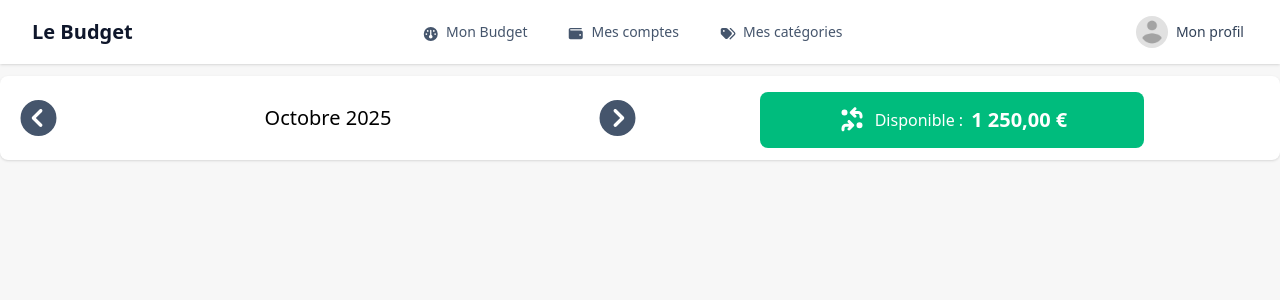
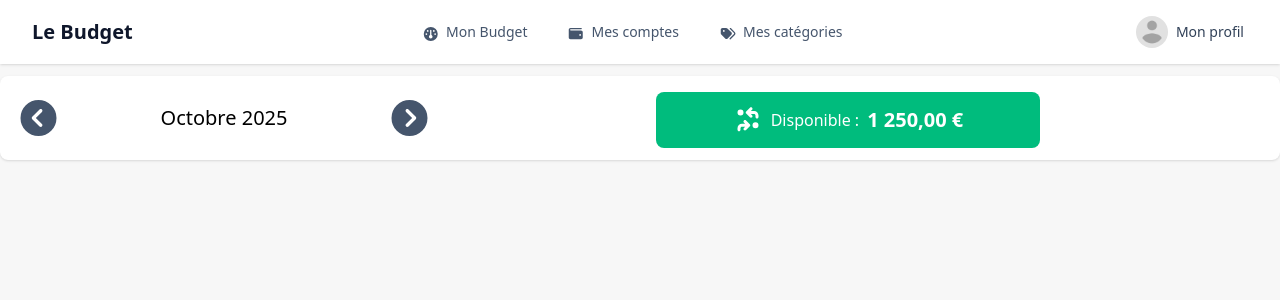
Before and after one commit to valcriss/le-budget, an Angular app in the folder frontend/: page /budget in a window 1280 px wide. Shown: the top 300 px of the page. Built offline with nearby package versions, Linux system fonts and the light colour scheme.

Commit message:
style: adjust layout proportions for budget header component

```diff
--- a/frontend/src/app/components/budget/budget-header/budget-header.html
+++ b/frontend/src/app/components/budget/budget-header/budget-header.html
@@ -1,6 +1,6 @@
 <div class="px-3 md:px-0">
     <div class="mx-auto md:max-w-7xl p-2 px-4 bg-white mt-3 shadow-sm rounded-sm md:rounded-lg md:flex md:flex-row">
-        <div class="md:basis-6/12 flex items-center">
+        <div class="md:basis-4/12 flex items-center">
             <div id="budget-selector" class="flex flex-row items-center w-full">
                 <div id="previous" class="basis-0 flex items-center">
                     <fa-icon [icon]="icPrev"
@@ -13,7 +13,7 @@
                 </div>
             </div>
         </div>
-    <div class="mt-2 mb-1 md:basis-6/12 flex items-center justify-center">
+    <div class="mt-2 mb-1 md:basis-8/12 flex items-center justify-center">
 
             <div id="budget-available" #budgetAvailable class="relative cursor-pointer bg-emerald-500 text-white px-5 rounded-sm md:rounded-lg w-full md:max-w-96" (click)="toggleStatus()">
                 <div class="flex flex-col items-center gap-1 p-2 md:p-3">
```
